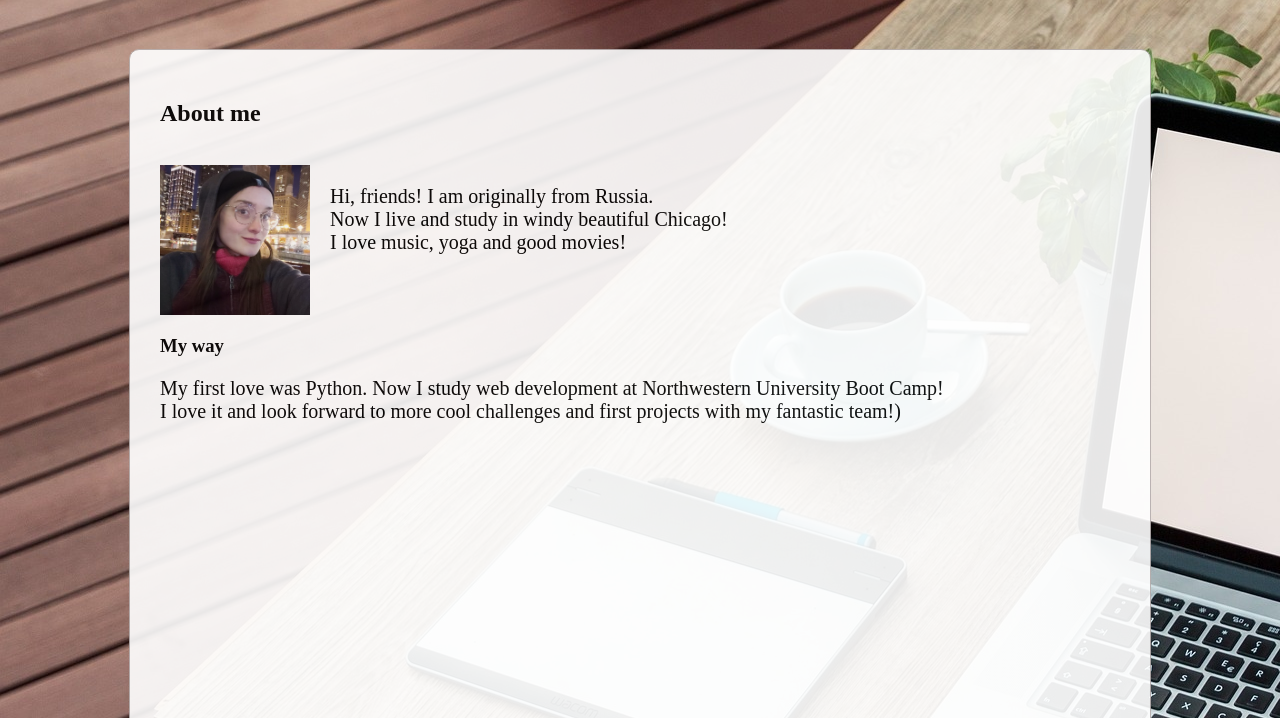
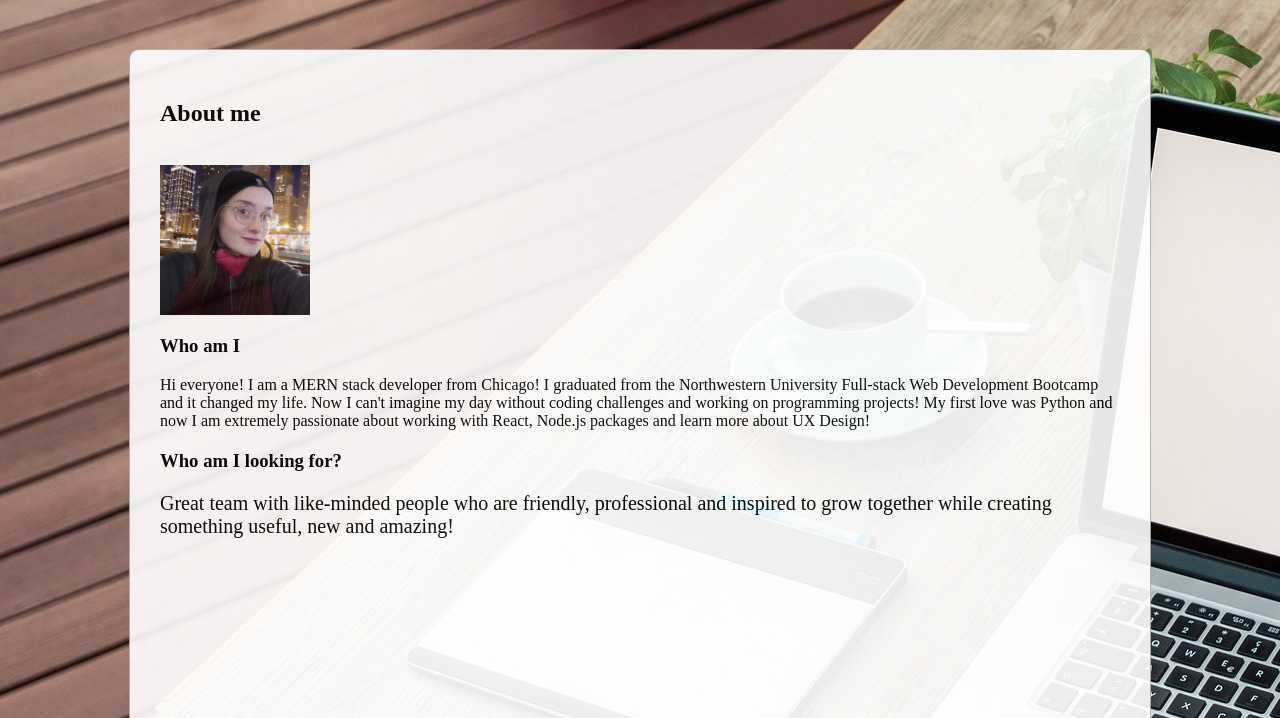
Before and after one commit to SachaSkinner/updated-portfolio, a website: page public/index.html in a window 1280 px wide. Shown: the part 82-800 px from the top of the page. Drawn offline with Linux system fonts and the light colour scheme; a web font is replaced by a local one.

Commit message:
changed the about text

```diff
--- a/public/index.html
+++ b/public/index.html
@@ -36,11 +36,14 @@
 
         <img id="picture" class="left" src="assets/images/me.jpg" alt="me" width="150" height="150">
         <p class="left">
-            Hi, friends! I am originally from Russia. <br>Now I live and study in windy beautiful Chicago! <br>I love
-            music, yoga and good movies! </p>
-        <h3 >My way</h3>
-        <p>My first love was Python. Now I study web development at Northwestern University Boot Camp!<br> I love it
-            and look forward to more cool challenges and first projects with my fantastic team!)
+            <h3>Who am I</h3>
+            Hi everyone! I am a MERN stack developer from Chicago!
+            I graduated from the Northwestern University Full-stack Web Development Bootcamp and it changed my life.
+            Now I can't imagine my day without coding challenges and working on programming projects!
+            My first love was Python and now I am extremely passionate about working with React, Node.js packages and learn more about UX Design!
+            </p>
+        <h3>Who am I looking for?</h3>
+        <p>Great team with like-minded people who are friendly, professional and inspired to grow together while creating something useful, new and amazing!
 
 
         </p>
```
Also changed, not shown: public/portfolio.html (+7 -0 lines).
